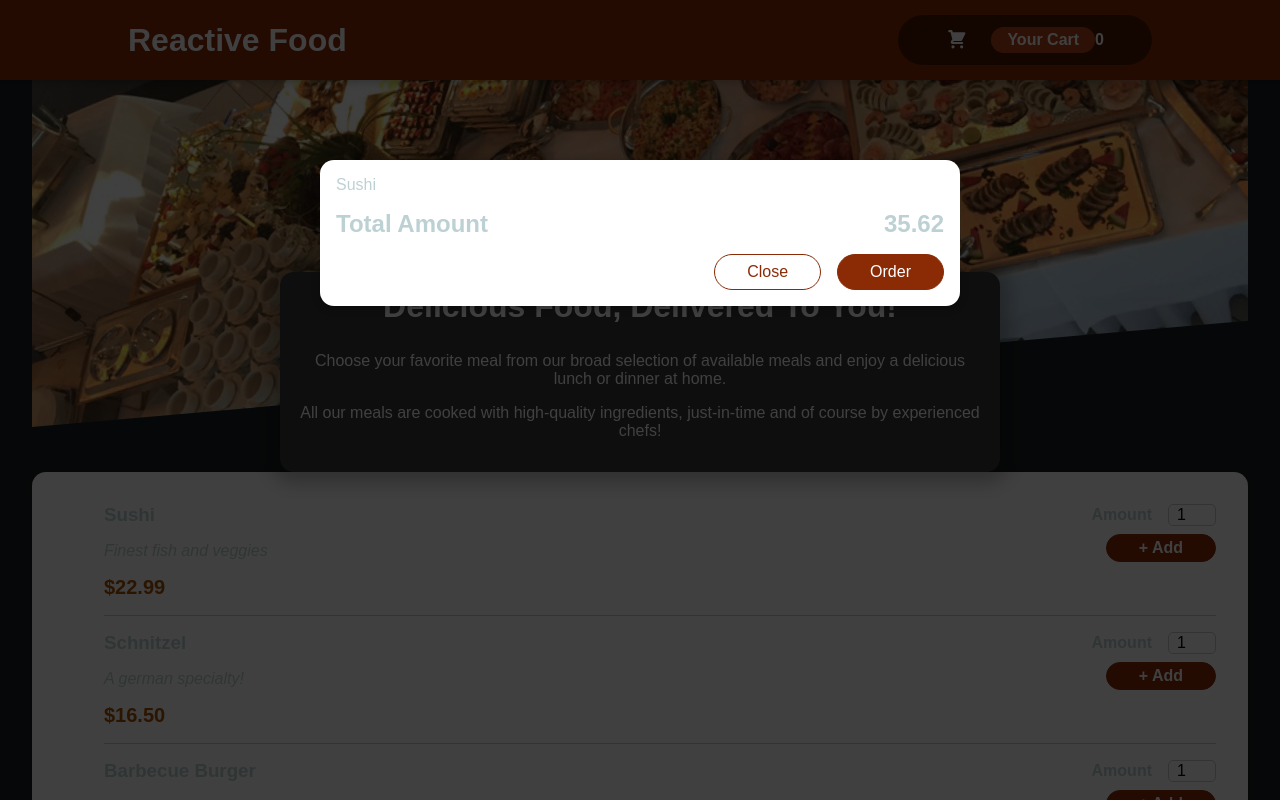
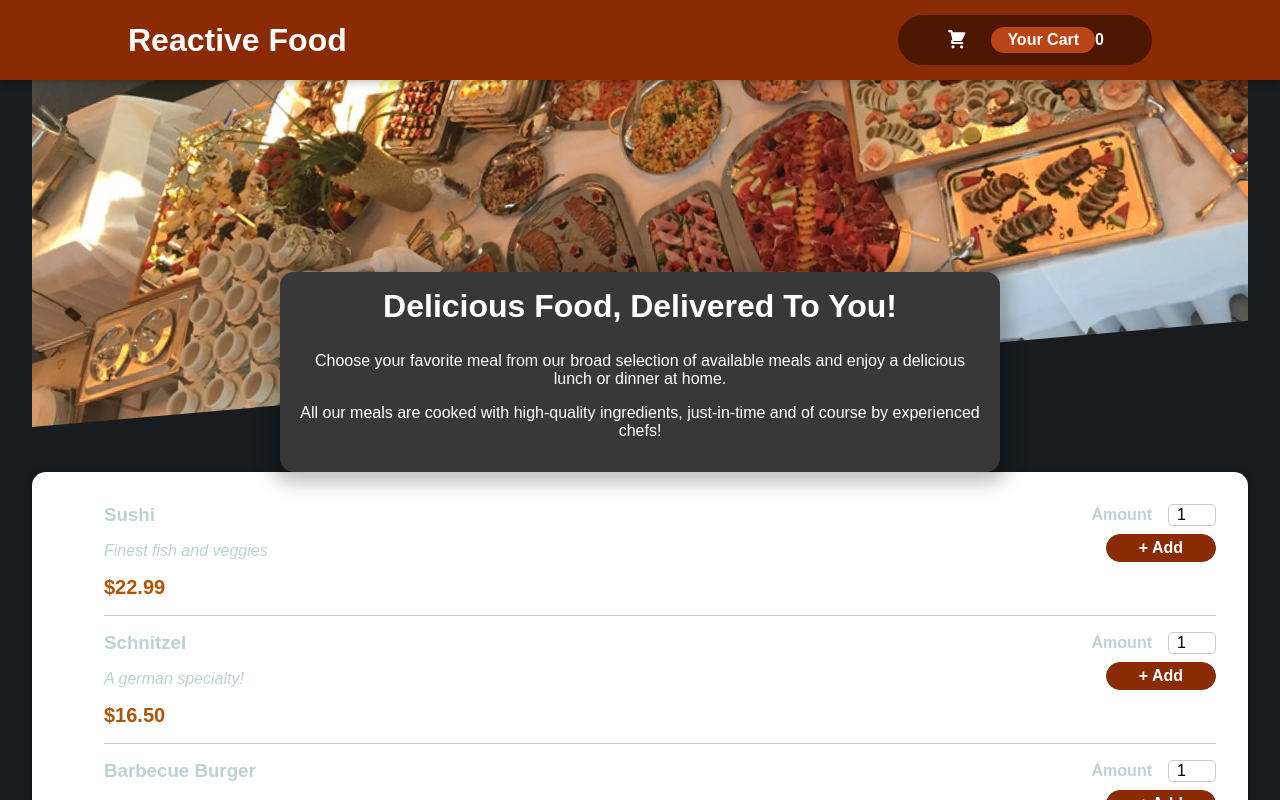
Before and after one commit to kraft-aka/react-food-ordering-app, a React (Create React App) app: page / in a window 1280 px wide. Shown: the top 800 px of the page. Built offline with nearby package versions, Linux system fonts and the light colour scheme.

Commit message:
add state to render Modal

```diff
--- a/src/App.js
+++ b/src/App.js
@@ -1,14 +1,25 @@
-import React from "react";
+import React, { useState } from "react";
 import Meals from "./components/Meal/Meals";
 import Header from "./components/Layout/Header";
 import Cart from "./components/Cart/Cart";
 import "./styles.css";
 
 export default function App() {
+
+  const [cartIsShown, setCartIsShown] = useState(false);
+
+  function showCartHandler() {
+    setCartIsShown(true);
+  }
+
+  function hideCartHandler() {
+    setCartIsShown(false);
+  }
+
   return (
     <>
-      <Cart />
-      <Header />
+      {cartIsShown && <Cart onClose={hideCartHandler}/>}
+      <Header onShowCart={showCartHandler} />
       <main>
         <Meals />
       </main>
--- a/src/components/Cart/Cart.js
+++ b/src/components/Cart/Cart.js
@@ -11,14 +11,16 @@
     </ul>
   );
   return (
-    <Modal>
+    <Modal onClose={props.onClose}>
       {cartItems}
       <div className={classes.total}>
         <span>Total Amount</span>
         <span>35.62</span>
       </div>
       <div className={classes.actions}>
-        <button className={classes["button--alt"]}>Close</button>
+        <button className={classes["button--alt"]} onClick={props.onClose}>
+          Close
+        </button>
         <button className={classes.button}>Order</button>
       </div>
     </Modal>
--- a/src/components/Layout/Header.js
+++ b/src/components/Layout/Header.js
@@ -9,7 +9,7 @@
     <>
       <header className={classes.header}>
         <h1>Reactive Food</h1>
-        <HeaderCartButton />
+        <HeaderCartButton onShowCart={props.onShowCart}/>
       </header>
       <div className={classes['main-image']}>
         <img src={mealsImg} alt="A table of food" />
--- a/src/components/Layout/HeaderCartButton.js
+++ b/src/components/Layout/HeaderCartButton.js
@@ -4,7 +4,7 @@
 
 export default function HeaderCartButton(props) {
   return (
-    <button className={classes.button}>
+    <button className={classes.button} onClick={props.onShowCart}>
       <span className={classes.icon}>
         <CartIcon />
       </span>
--- a/src/components/UI/Modal.js
+++ b/src/components/UI/Modal.js
@@ -3,7 +3,7 @@
 import classes from "./Modal.module.css";
 
 function Backdrop(props) {
-  return <div className={classes.backdrop} />;
+  return <div className={classes.backdrop} onClick={props.onClose} />;
 }
 
 function ModalOverlay(props) {
@@ -18,7 +18,7 @@
 export default function Modal(props) {
   return (
     <>
-      {ReactDOM.createPortal(<Backdrop />, portalEl)}
+      {ReactDOM.createPortal(<Backdrop onClose={props.onClose} />, portalEl)}
       {ReactDOM.createPortal(
         <ModalOverlay>{props.children}</ModalOverlay>,
         portalEl
```
